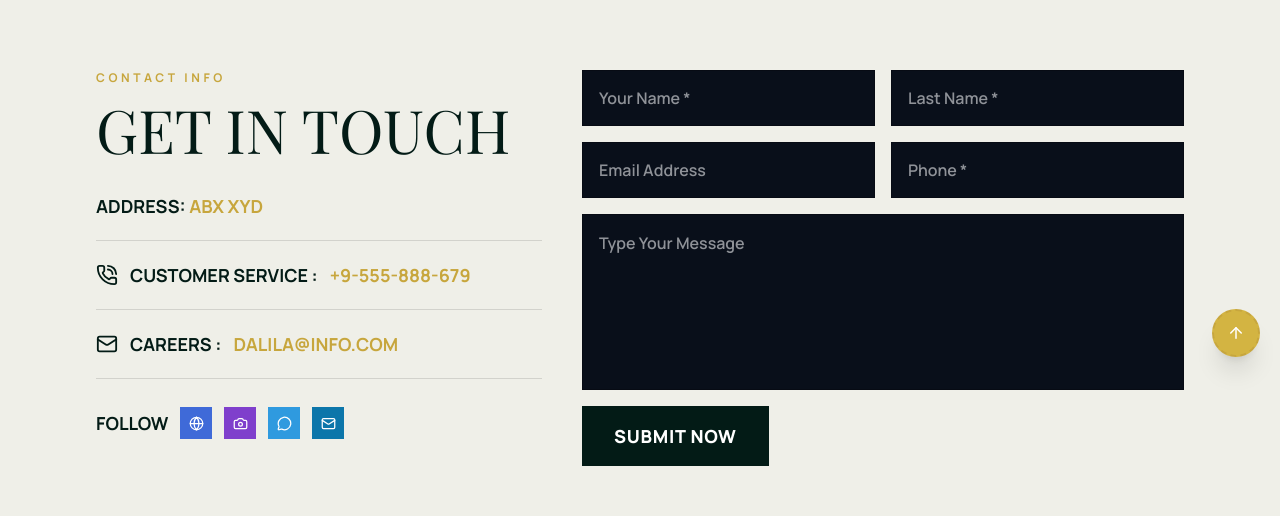
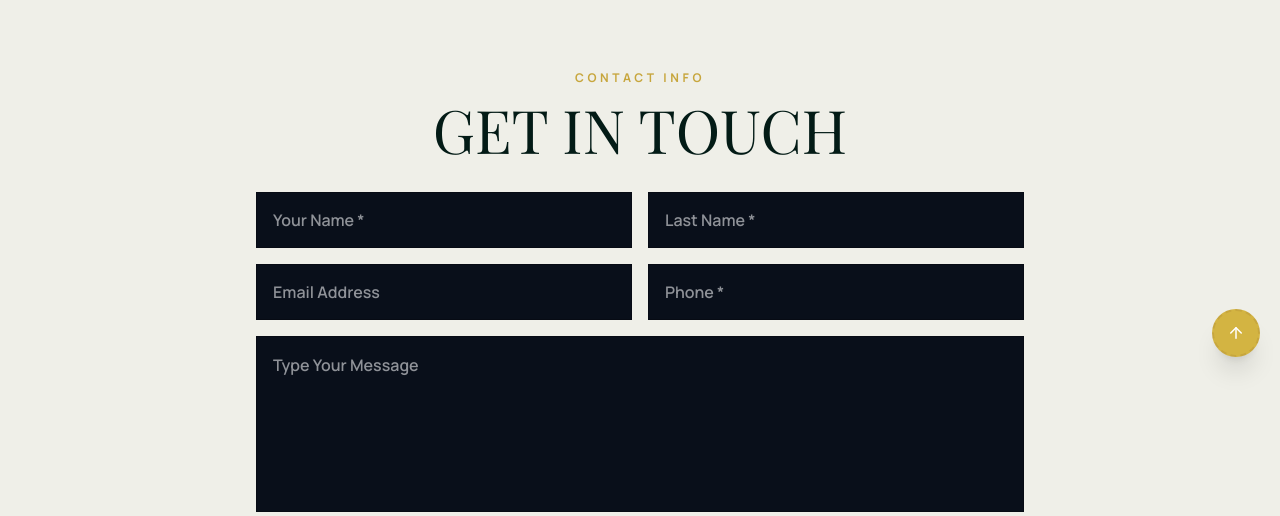
Before and after one commit to yudee-kajkarma/aurelia-royale-web, a Next.js app: page /contact in a window 1280 px wide. Shown: the part 423-939 px from the top of the page. Built offline with nearby package versions, Linux system fonts and the light colour scheme; no server answers; a web font is replaced by a local one.

Commit message:
feat: refactor ContactPage layout and improve styling for better user experience

```diff
--- a/src/app/contact/page.tsx
+++ b/src/app/contact/page.tsx
@@ -1,5 +1,3 @@
-import { Camera, Globe, Mail, MessageCircle, PhoneCall } from "lucide-react";
-
 export default function ContactPage() {
   return (
     <main className="min-h-screen overflow-x-clip bg-[var(--background)]">
@@ -22,53 +20,13 @@ export default function ContactPage() {
         <div className="h-3 [background:radial-gradient(circle,#0e2230_3px,transparent_4px)] [background-size:22px_100%]" />
       </section>
 
-      <section className="mx-auto grid max-w-6xl gap-10 px-6 py-20 sm:px-8 lg:grid-cols-[1fr_1.35fr]">
-        <div>
+      <section className="mx-auto flex max-w-4xl flex-col items-center px-6 py-20 sm:px-8">
+        <div className="w-full max-w-3xl text-center">
           <p className="text-xs font-bold uppercase tracking-[0.3em] text-[var(--gold)]">Contact Info</p>
-          <h2 className="display-font mt-3 text-6xl uppercase leading-[1.04] text-[var(--deep)]">Get In Touch</h2>
-
-          <div className="mt-8 space-y-5">
-            <p className="text-lg font-bold uppercase text-[var(--deep)]">
-              Address: <span className="text-[var(--gold)]">Abx Xyd</span>
-            </p>
-
-            <div className="h-px bg-black/12" />
-
-            <div className="flex flex-wrap items-center gap-3 text-[var(--deep)]">
-              <PhoneCall size={22} className="text-[var(--deep)]" />
-              <p className="text-lg font-bold uppercase">Customer Service :</p>
-              <p className="text-lg font-bold text-[var(--gold)]">+9-555-888-679</p>
-            </div>
-
-            <div className="h-px bg-black/12" />
-
-            <div className="flex flex-wrap items-center gap-3 text-[var(--deep)]">
-              <Mail size={22} className="text-[var(--deep)]" />
-              <p className="text-lg font-bold uppercase">Careers :</p>
-              <p className="text-lg font-bold uppercase text-[var(--gold)]">Dalila@Info.Com</p>
-            </div>
-
-            <div className="h-px bg-black/12" />
-
-            <div className="flex flex-wrap items-center gap-3 pt-2">
-              <p className="text-lg font-bold uppercase text-[var(--deep)]">Follow</p>
-              <a href="#" className="inline-flex h-8 w-8 items-center justify-center bg-[#3f6ad8] text-white" aria-label="Facebook">
-                <Globe size={15} />
-              </a>
-              <a href="#" className="inline-flex h-8 w-8 items-center justify-center bg-[#7f3fcc] text-white" aria-label="Instagram">
-                <Camera size={15} />
-              </a>
-              <a href="#" className="inline-flex h-8 w-8 items-center justify-center bg-[#2f9adf] text-white" aria-label="Twitter">
-                <MessageCircle size={15} />
-              </a>
-              <a href="#" className="inline-flex h-8 w-8 items-center justify-center bg-[#0c76aa] text-white" aria-label="LinkedIn">
-                <Mail size={15} />
-              </a>
-            </div>
-          </div>
+          <h2 className="display-font mt-3 text-5xl uppercase leading-[1.04] text-[var(--deep)] sm:text-6xl">Get In Touch</h2>
         </div>
 
-        <form className="grid gap-4">
+        <form className="mt-8 grid w-full max-w-3xl gap-4">
           <div className="grid gap-4 sm:grid-cols-2">
             <input
               type="text"
@@ -101,8 +59,8 @@ export default function ContactPage() {
           />
 
           <div>
-            <button className="bg-[var(--deep)] px-8 py-4 text-lg font-extrabold uppercase tracking-[0.04em] text-white transition hover:bg-[#0a2e28]">
-              Submit Now
+            <button className="cta-sweep border border-[var(--deep)] bg-[var(--deep)] px-8 py-4 text-lg font-extrabold uppercase tracking-[0.04em] text-white transition hover:border-[var(--gold)] hover:text-[var(--deep)] focus-visible:border-[var(--gold)] focus-visible:text-[var(--deep)]">
+              <span className="relative z-10">Submit Now</span>
             </button>
           </div>
         </form>
```
